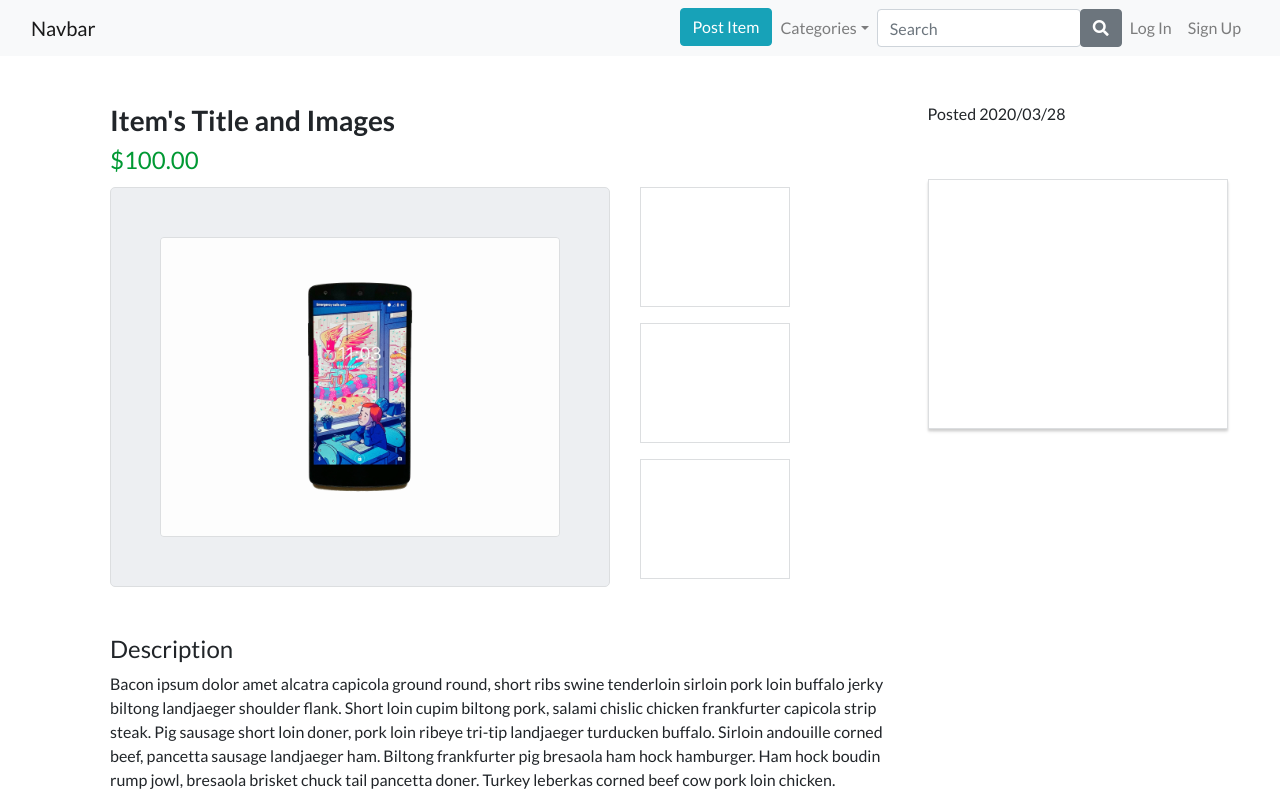
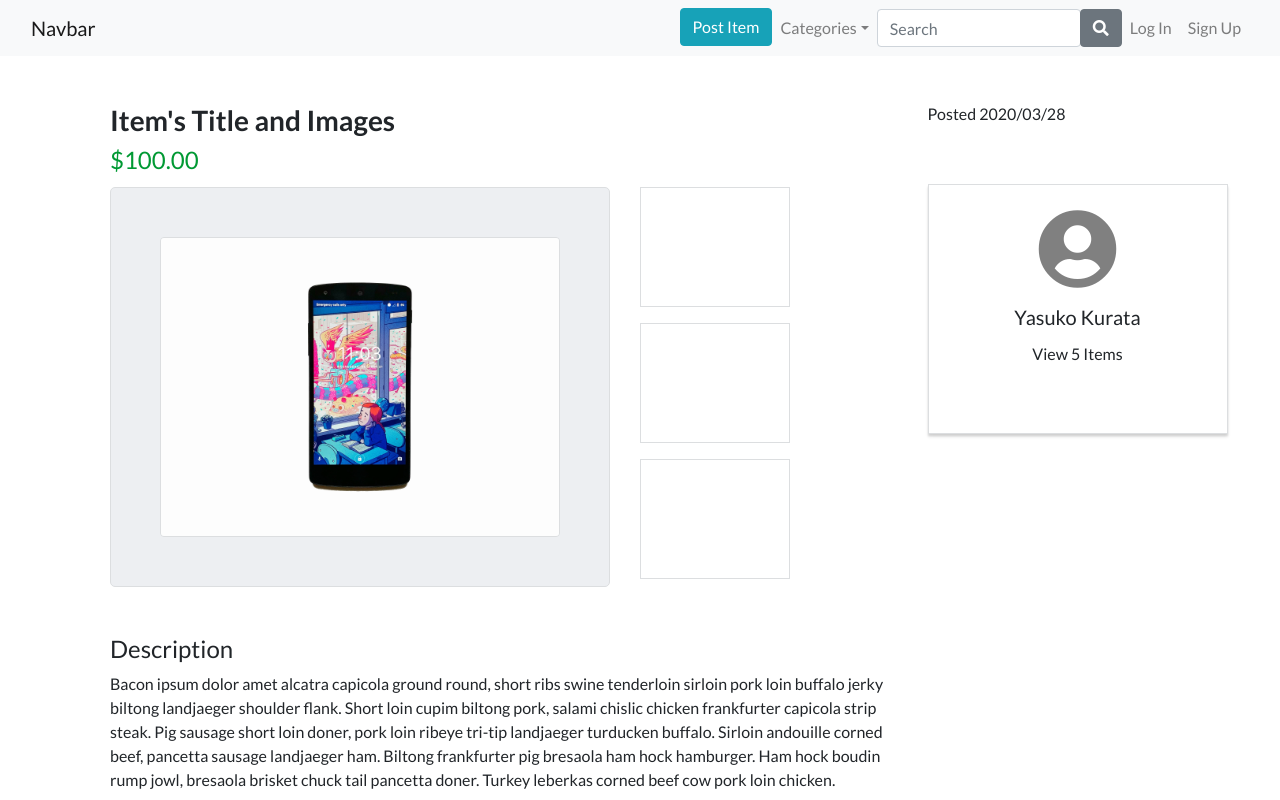
Before and after one commit to ykurata/shop-app, a React (Create React App) app in the folder client/: page / in a window 1280 px wide. Built offline with nearby package versions, Linux system fonts and the light colour scheme.

Commit message:
update user info div

```diff
--- a/client/src/components/Detail.js
+++ b/client/src/components/Detail.js
@@ -49,7 +49,18 @@ class Detail extends Component {
             <div className="col-lg-3">
               <h6>Posted 2020/03/28</h6>
               <div className="user-info-container">
-                <div className="user-info"></div>
+                <div className="user-info text-center">
+                  <div className="user-icon">
+                    <i className="fas fa-user-circle fa-5x"></i>
+                  </div>
+                  <div className="user-name">
+                    <h5>Yasuko Kurata</h5>
+                  </div>
+                  <div>
+                    <p>View 5 Items</p>
+                  </div>
+
+                </div>
               </div>
             </div>
           </div>
--- a/client/src/index.css
+++ b/client/src/index.css
@@ -122,7 +122,16 @@ h5, p {
   height: 250px;
   border: 1px solid #dcdee0;
   box-shadow: 0 2px 2px 0 rgba(0, 0, 0, 0.1), 0 3px 3px 0 rgba(0, 0, 0, 0.1);
-  margin-top: 3.5rem;
+  margin-top: 3.8rem;
+}
+
+.user-name {
+  margin-top: 1rem;
+}
+
+.user-icon {
+  color: grey;
+  margin-top: 1.5rem;
 }
 
 @media screen and (min-width: 300px) and (max-width: 360px){
```
